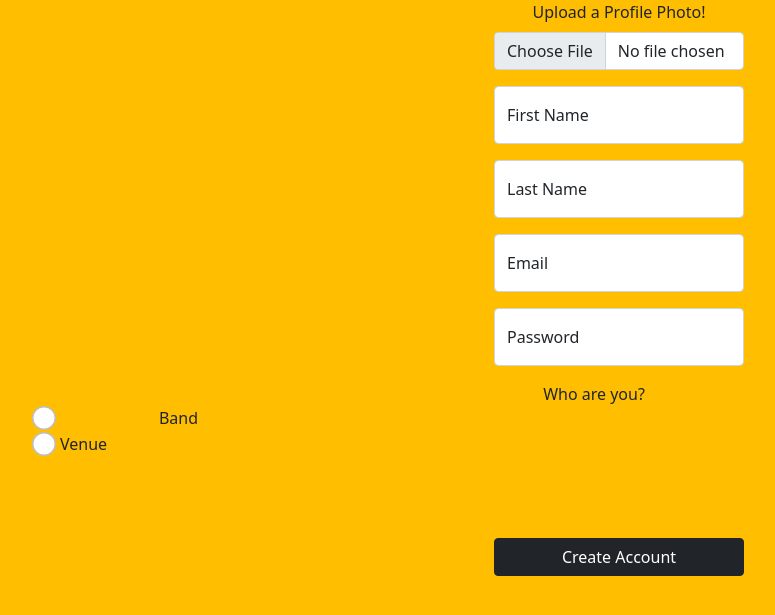
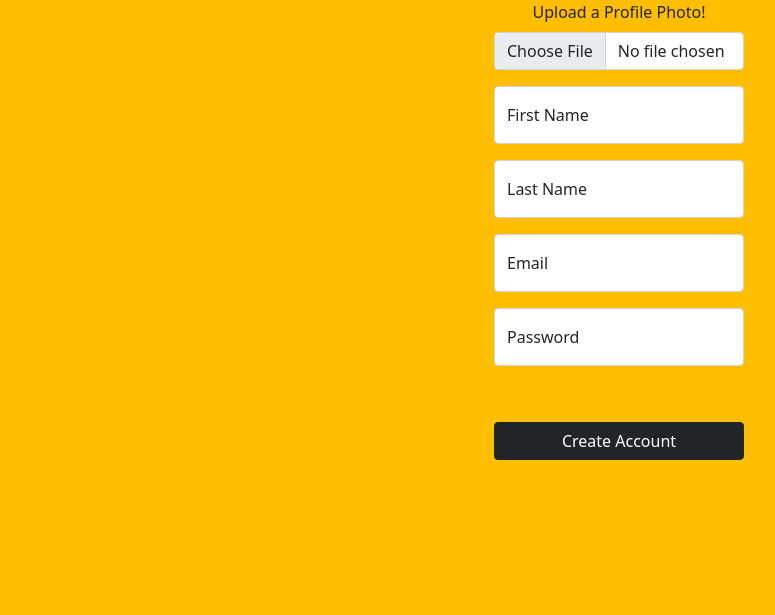
Before and after one commit to emmahilldeveloper/Giggogo-Web-App, a Flask app: page /signup in a window 1280 px wide. Shown: the top 615 px of the page, without its empty margins (46-821 px from the left). Run offline with Flask 2, Linux system fonts and the light colour scheme; tables that the repository leaves empty hold one stand-in row (values such as "Sample post").

Commit message:
Revising my UX.

```diff
--- a/server.py
+++ b/server.py
@@ -28,6 +28,9 @@ def login():
         password = request.form.get("password")
         user = crud.all_user_info_by_email(email)
 
+        #Create session cookie for that user's information
+        session["user_id"] = user.user_id
+
     #If the user doesn't exist, ERROR
     #If the user's password is not equal to the saved password, ERROR
         if user is None:
@@ -36,15 +39,14 @@ def login():
         if user.password != password:
             flash("ERROR: Incorrect credentials. Try again.", category='danger')
             return redirect("/login")
-
-    #Create session cookie for that user's information
-        session["user_id"] = user.user_id
+        if user:
+            return redirect("/profile")
 
     #Redirect the user based on user's profile type
-        if user.band_id is None:
-            return redirect("venueprofile")
-        if user.venue_id is None:
-            return redirect("/bandprofile")
+        # if user.band_id is None:
+        #     return redirect("venueprofile")
+        # if user.venue_id is None:
+        #     return redirect("/bandprofile")
 
     #Load the page
     else:
@@ -63,28 +65,78 @@ def sign_up():
         email = request.form.get("signup-email")
         password = request.form.get("signup-password")
         profile_photo = request.form.get("profile-photo")
-        user_type = request.form.get("signup-user-type")
+        band_id = None
+        venue_id = None
+        # user_type = request.form.get("signup-user-type")
+        email_check = crud.all_user_info_by_email(email)
 
-        #If the new user is a band, create a band profile
-        if user_type == "Band":
-            band_id = request.form.get("band-dropdown")
-            venue_id = None
+        #Check if email is already in the db
+        if email_check:
+            flash("ERROR: Email already exists. Please login.", category='danger')
+            return redirect("/login")
 
-            user = crud.create_user(first_name, last_name, email, password, band_id, venue_id, profile_photo)
-            db.session.add(user)
-            db.session.commit()
-            flash("SUCCESS: Please log in.", category='success')
-            return redirect("/login")
-        #If the new user is a venue, create a venue profile
-        else:
-            band_id = None
-            venue_id = request.form.get("venue-dropdown")
+        # #If the new user is a band, create a band profile
+        # if user_type == "Band":
+        #     band_user_type = request.form.get("band-dropdown")
+        #     venue_user_type = None
 
-            user = crud.create_user(first_name, last_name, email, password, band_id, venue_id, profile_photo)
-            db.session.add(user)
-            db.session.commit()
-            flash("SUCCESS: Please log in.", category='success')
-            return redirect("/login")
+            # #If their band isn't in the db, create their band in the db
+            # if band_user_type is None:
+            #     band_name = request.form.get("create-band-name")
+            #     band_phone = request.form.get("create-band-phone")
+            #     band_payrate = request.form.get("create-band-payrate")
+            #     band_logo = request.form.get("create-band-logo")
+            #     band_photo = None
+            #     band_video = None
+
+            #     band = crud.create_band(band_name, band_phone, band_payrate, band_logo, band_photo, band_video)
+            #     db.session.add(band)
+            #     db.session.commit()
+
+            #     band_info = crud.all_band_info_by_name(band_name)
+            #     band_id = band_info.band_name
+            #     venue_id = None
+
+        user = crud.create_user(first_name, last_name, email, password, band_id, venue_id, profile_photo)
+        db.session.add(user)
+        db.session.commit()
+        flash("SUCCESS: Please log in.", category='success')
+        return redirect("/login")
+
+            #Create a user with an existing band
+        #     band_id = band_user_type
+        #     venue_id = None
+        #     user = crud.create_user(first_name, last_name, email, password, band_id, venue_id, profile_photo)
+        #     db.session.add(user)
+        #     db.session.commit()
+        #     flash("SUCCESS: Please log in.", category='success')
+        #     return redirect("/login")
+        # #If the new user is a venue, create a venue profile
+        # else:
+        #     band_user_type = None
+        #     venue_user_type = request.form.get("venue-dropdown")\
+
+            # #If their venue isn't in the db, create their venue in the db
+            # if venue_user_type is None:
+            #     venue_name = request.form.get("create-venue-name")
+            #     venue_phone = request.form.get("create-venue-phone")
+            #     venue_payrate = request.form.get("create-venue-payrate")
+            #     venue_address = request.form.get("create-venue-address")
+            #     venue_logo = request.form.get("create-venue-logo")
+            #     venue_photo = None
+
+            #     venue = crud.create_venue(venue_name, venue_phone, venue_address, venue_payrate, venue_logo, venue_photo)
+            #     db.session.add(venue)
+            #     db.session.commit()
+            #     flash("SUCCESS: Please log in.", category='success')
+            #     return redirect("/login")
+
+            #Create a user with an existing venue
+            # user = crud.create_user(first_name, last_name, email, password, band_id, venue_id, profile_photo)
+            # db.session.add(user)
+            # db.session.commit()
+            # flash("SUCCESS: Please log in.", category='success')
+            # return redirect("/login")
 
     #Load the page
     else:
@@ -92,11 +144,62 @@ def sign_up():
         venues = crud.all_venues()
         return render_template("signup.html", bands = bands, venues = venues)
 
+####### Who Are You #######
+
+@app.route("/whoareyou")
+def who_are_you():
+    """User selects a user type."""
+    return render_template("whoareyou.html")
+
+@app.route("/band")
+def band():
+    """User creates a band or joins a band."""
+    return render_template("band.html")
+
+@app.route("/newband", methods = ["GET", "POST"])
+def new_band():
+    """Let's user create a new band."""
+
+    if request.method == "POST":
+        band_name = request.form.get("create-band-name")
+        band_phone = request.form.get("create-band-phone")
+        band_payrate = request.form.get("create-band-payrate")
+        band_logo = request.form.get("create-band-logo")
+        band_photo = None
+        band_video = None
+
+        band = crud.create_band(band_name, band_phone, band_payrate, band_logo, band_photo, band_video)
+        db.session.add(band)
+        db.session.commit()
+
+        return redirect("/findband")
+
+    else:
+        return render_template("newband.html")
+
+@app.route("/findband", methods = ["GET", "POST"])
+def find_band():
+    """Let's user find an existing band."""
+
+    bands = crud.all_bands()
+
+    return render_template("findband.html", bands = bands)
+
+
+
+
+@app.route("/venue")
+def venue():
+    """User creates a band or joins a band."""
+    return render_template("venue.html")
+
 ####### Band User Profile #######
 
-@app.route("/bandprofile")
-def band_profile():
+@app.route("/profile")
+def profile():
     """Shows profile of user."""
+
+    # user_info
 
     #If the user has logged in and their cookies are saved, get all their data
     if "user_id" in session:
@@ -107,7 +210,10 @@ def band_profile():
     else:
         return redirect("/")
 
-    return render_template("bandprofile.html", user_info = user_info)
+    if (user_info.band_id is None) and (user_info.venue_id is None):
+        return redirect("/whoareyou")
+
+    return render_template("profile.html", user_info = user_info)
 
 @app.route("/bandhomepage")
 def band_homepage():
@@ -122,15 +228,6 @@ def band_search():
     return None
 
 ####### Venue User Profile #######
-
-@app.route("/venueprofile")
-def venue_profile():
-    """Shows profile of user."""
-
-    venues = crud.all_venues()
-    users = crud.all_users()
-
-    return render_template("venueprofile.html", venues = venues, users = users)
 
 @app.route("/venuehomepage")
 def venue_homepage():
--- a/static/js/login.js
+++ /dev/null
@@ -1,3 +0,0 @@
-'use strict';
-
-/////// User Verification ///////
--- a/static/js/signup.js
+++ /dev/null
@@ -1,58 +0,0 @@
-'use strict';
-
-/////// Band Radio Button Functionality ///////
-
-let radioBand = document.getElementById("signup-user-type-band");
-
-radioBand.addEventListener("click", () => {
-    document.getElementById("search-div-band").style.display = "";
-    document.getElementById("or-band").style.display = "";
-    document.getElementById("create-band-div").style.display = "";
-    document.getElementById("create-band-name").style.display = "";
-    document.getElementById("create-band-phone").style.display = "";
-    document.getElementById("create-band-payrate").style.display = "";
-    document.getElementById("create-band-logo").style.display = "";
-
-    document.getElementById("search-div-venue").style.display = "none";
-    document.getElementById("or-venue").style.display = "none";
-    document.getElementById("create-venue-div").style.display = "none";
-    document.getElementById("create-venue-name").style.display = "none";
-    document.getElementById("create-venue-phone").style.display = "none";
-    document.getElementById("create-venue-payrate").style.display = "none";
-    document.getElementById("create-venue-address").style.display = "none";
-    document.getElementById("create-venue-logo").style.display = "none";
-})
-
-radioBand.addEventListener("click", () => {
-    document.getElementById("band-dropdown").style.display = "";
-    document.getElementById("venue-dropdown").style.display = "none";
-})
-
-
-/////// Venue Radio Button Functionality ///////
-
-let radioVenue = document.getElementById("signup-user-type-venue");
-
-radioVenue.addEventListener("click", () => {
-    document.getElementById("search-div-venue").style.display = "";
-    document.getElementById("or-venue").style.display = "";
-    document.getElementById("create-venue-div").style.display = "";
-    document.getElementById("create-venue-name").style.display = "";
-    document.getElementById("create-venue-phone").style.display = "";
-    document.getElementById("create-venue-payrate").style.display = "";
-    document.getElementById("create-venue-address").style.display = "";
-    document.getElementById("create-venue-logo").style.display = "";
-
-    document.getElementById("search-div-band").style.display = "none";
-    document.getElementById("or-band").style.display = "none";
-    document.getElementById("create-band-div").style.display = "none";
-    document.getElementById("create-band-name").style.display = "none";
-    document.getElementById("create-band-phone").style.display = "none";
-    document.getElementById("create-band-payrate").style.display = "none";
-    document.getElementById("create-band-logo").style.display = "none";
-})
-
-radioVenue.addEventListener("click", () => {
-    document.getElementById("venue-dropdown").style.display = "";
-    document.getElementById("band-dropdown").style.display = "none";
-})
--- a/templates/bandprofile.html
+++ b/templates/profile.html
@@ -3,4 +3,7 @@
 
 <h1>Welcome, {{ user_info.first_name }}!</h1>
 
+
+    <!-- Javascript files imported here. -->
+    <script src="/static/js/profile.js"></script>
 {% endblock %}
--- a/templates/signup.html
+++ b/templates/signup.html
@@ -37,41 +37,6 @@
         </div>
         </div>
 
-    <!-- Band vs. Venue User Type -->
-    <!-- Band vs. Venue User Type -->
-    <div>Who are you?</div>
-    <div class="container">
-        <div class="row">
-            <div class="col-5 col-md-3 order-md-1">
-                <div class="form-check">
-                    <input class="form-check-input" type="radio" value="Band" id="signup-user-type-band" name="signup-user-type"/>
-                    <label class="form-check-label" for="signup-user-type">Band</label>
-                </div>
-            <div class="col-5 col-md-3 order-md-1">
-                <div class="form-check">
-                    <input class="form-check-input" type="radio" value="Venue" id="signup-user-type-venue" name="signup-user-type" />
-                    <label class="form-check-label" for="signup-user-type">Venue</label>
-                </div>
-            </div>
-        </div>
-    </div>
-
-    <!-- Band Dropdown -->
-    <div id="search-div-band" style="display:none">Search for your band:</div>
-        <select id="band-dropdown" name="band-dropdown" style="display:none">
-            <option disabled selected>Search for bands</option>
-            {% for band in bands %}
-            <option value="{{ band.band_id }}"> {{ band.band_name }} </option>
-            {% endfor %}
-        </select>
-    <br>
-    <div id="or-band" style="display:none">OR</div>
-    <div id="create-band-div" style="display:none">Create a band:</div>
-        <p><input style="display:none" type="text" id="create-band-name" name="create-band-name" placeholder="Band Name"/></p>
-        <p><input style="display:none" type="text" id="create-band-phone" name="create-band-phone" placeholder="Main Phone Number"/></p>
-        <p><input style="display:none" type="text" id="create-band-payrate" name="create-band-payrate" placeholder="$ Rate per Hour"/></p>
-        <p><input style="display:none" type="file" id="create-band-logo" name="create-band-logo" /></p>
-
     <!-- Venue Dropdown -->
     <div id="search-div-venue" style="display:none">Search for your venue:</div>
         <select id="venue-dropdown" name="venue-dropdown" style="display:none">
--- a/templates/venueprofile.html
+++ /dev/null
@@ -1,4 +0,0 @@
-{% extends 'base.html' %}
-{% block body %}
-
-{% endblock %}
```
Also changed, not shown: crud.py (+7 -0 lines), static/js/band.js (added, +13 -0 lines), static/js/venue.js (added, +13 -0 lines), static/js/whoareyou.js (added, +13 -0 lines), templates/band.html (added, +8 -0 lines), templates/findband.html (added, +16 -0 lines), templates/newband.html (added, +13 -0 lines), templates/venue.html (added, +8 -0 lines), templates/whoareyou.html (added, +10 -0 lines).
